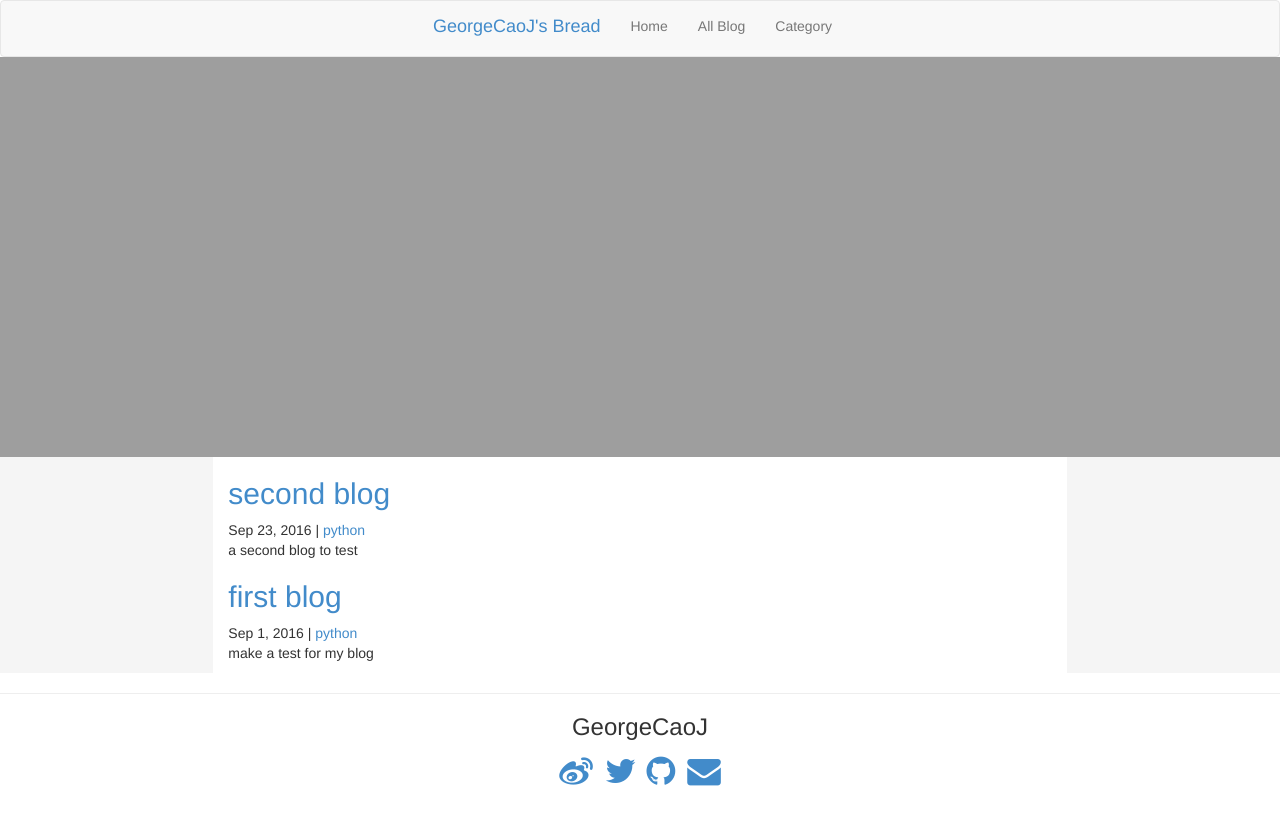
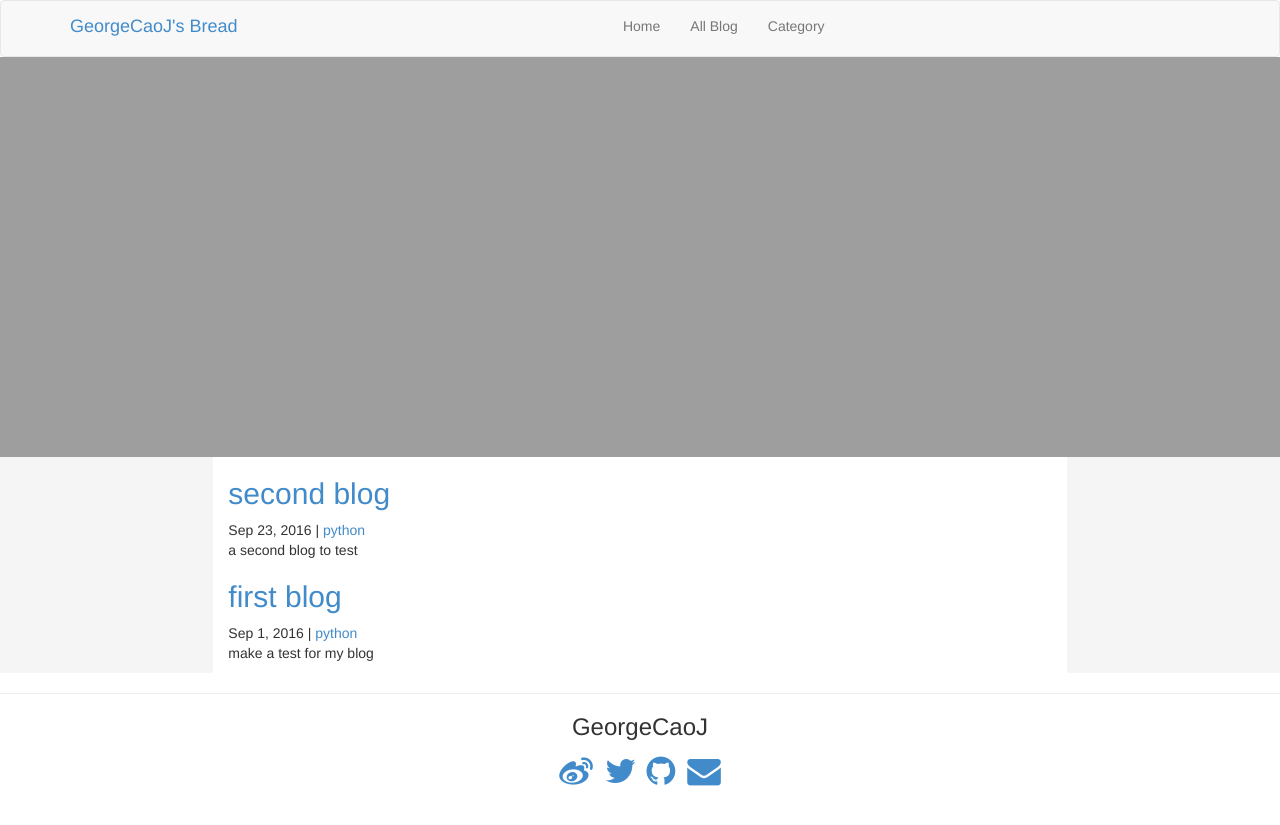
Before and after one commit to GeorgeCaoJ/blog, a Jekyll site: the page built from index.html, in a window 1280 px wide. Shown: the top 825 px of the page. Built offline with Jekyll 4.4.1, drawn with Linux system fonts in a browser that asks for light colours; nearby versions of some CDN libraries.

Commit message:
add the collpase navbar

```diff
--- a/_includes/nav.html
+++ b/_includes/nav.html
@@ -1,14 +1,23 @@
 <!-- nav bar -->
-   <nav class="navbar navbar-default center">
+<nav class="navbar navbar-default center">
         <div class="container navbar-inner">
+          <div class="navbar-header">
+          <button type="button" class="navbar-toggle" data-toggle="collapse" data-target="#myNavbar">
+            <span class="icon-bar"></span>
+            <span class="icon-bar"></span>
+            <span class="icon-bar"></span>
+          </button>
+          <div class="navbar-brand"><a  href="#">GeorgeCaoJ's Bread</a></div>
+    </div>
+
+    <div class="collapse navbar-collapse center" id="myNavbar">
         <ul class="nav navbar-nav">
-            <div class="navbar-brand ">
-            <a href="{{site.baseurl}}/index">GeorgeCaoJ's Bread</a>
-            </div>
+
             <li><a href="{{site.baseurl}}/index">Home</a></li>
             <li><a href="{{site.baseurl}}/allblog">All Blog</a></li>
             <li><a href="{{site.baseurl}}/categories">Category</a></li>
         </ul>
-        </div>
-    </nav>
+    </div>
+  </div>
+</nav>
  <!-- nav bar -->
```
